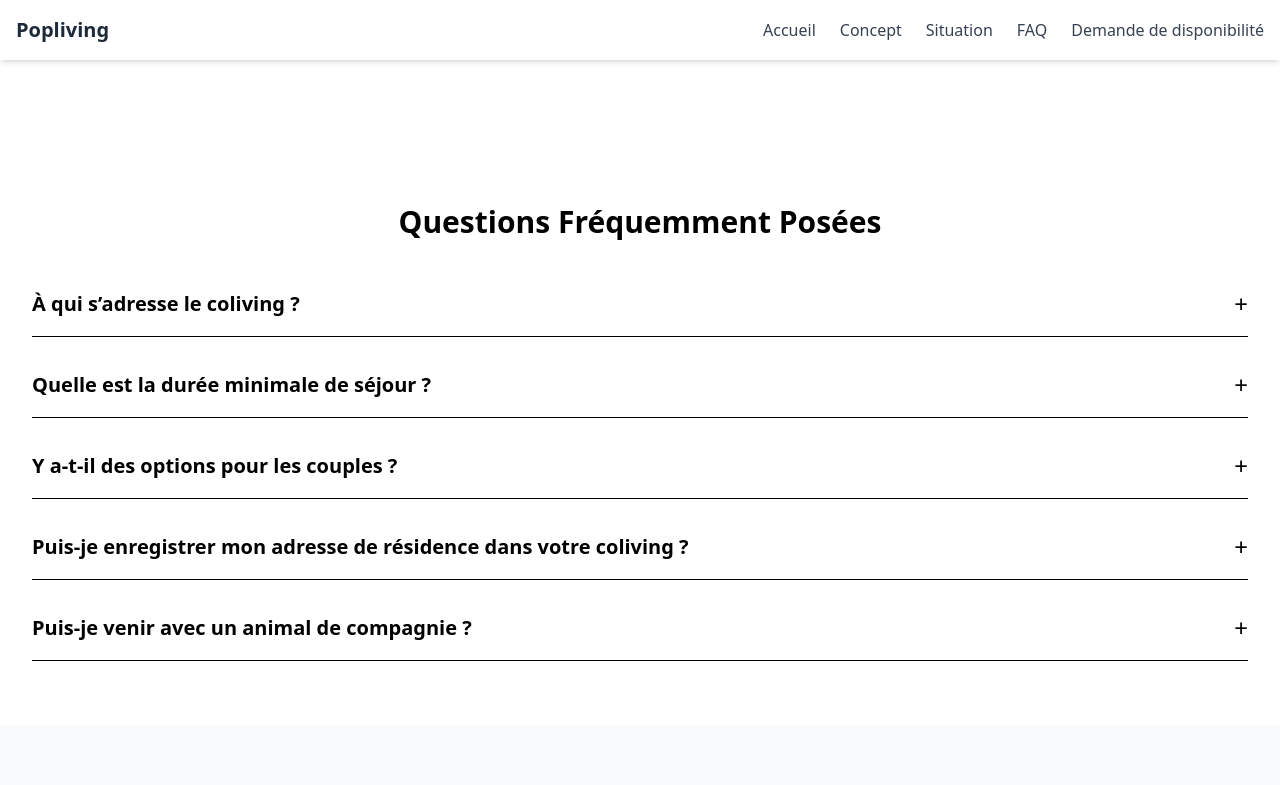
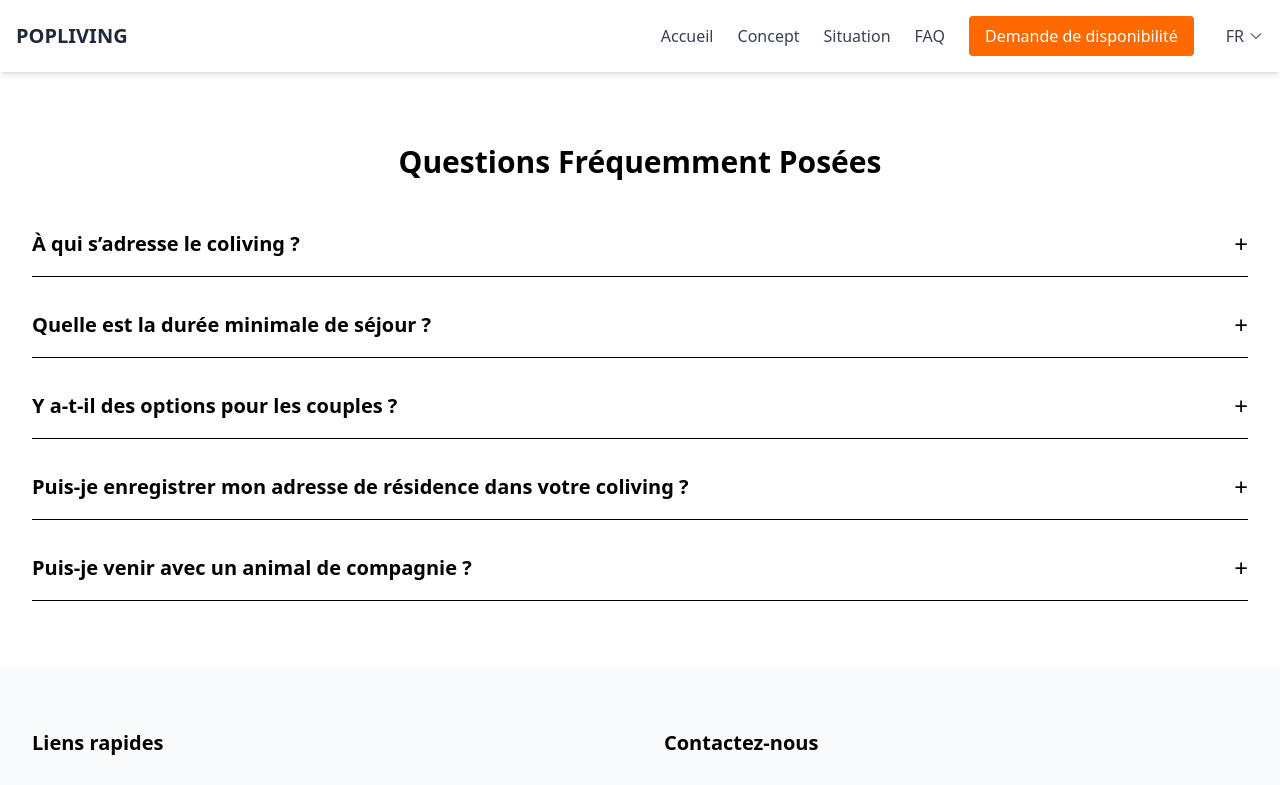
Before and after one commit to Guillaumeperrottet/popliving_v2, a Next.js app: page /faq in a window 1280 px wide. Shown: the top 785 px of the page. Built offline with nearby package versions, Linux system fonts and the light colour scheme.

Commit message:
manque plus que les langues

```diff
--- a/app/booking/page.jsx
+++ b/app/booking/page.jsx
@@ -51,8 +51,8 @@ export default function Booking() {
   return (
     <>
       <Navbar />
-      <main className="container mx-auto px-8 py-16">
-        <h1 className="text-3xl font-bold mb-8">Demande de disponibilité</h1>
+      <main className="container mx-auto px-8 py-22">
+        <h1 className="text-center text-3xl font-bold mb-8">Demande de disponibilité</h1>
         <form onSubmit={handleSubmit} className="space-y-6">
           <h2 className="text-xl font-semibold mb-4">Choisissez votre chambre</h2>
           <select
@@ -145,7 +145,7 @@ export default function Booking() {
           ></textarea>
           <button
             type="submit"
-            className="bg-red-500 hover:bg-red-600 text-white py-3 px-6 rounded-full shadow-md transition-transform duration-300 hover:scale-105"
+            className="bg-orange-500 hover:bg-orange-600 text-white py-2 px-6 rounded transition-colors duration-300"
           >
             Envoyer
           </button>
--- a/components/Hero.jsx
+++ b/components/Hero.jsx
@@ -4,7 +4,7 @@ import Image from 'next/image';
 
 export default function Hero() {
   return (
-    <section className="py-48 px-4 md:px-24">
+    <section className="pt-56 py-48 px-4 md:px-24">
       <div className="container mx-auto flex flex-col md:flex-row items-center gap-10">
         <div className="md:w-1/2 order-2 md:order-1">
           <h1 className="text-4xl md:text-5xl font-bold mb-6">L'habitat flexible, courte et longue durée</h1>
--- a/components/Navbar.jsx
+++ b/components/Navbar.jsx
@@ -2,51 +2,74 @@
 
 import { useState } from 'react';
 import { Bars3Icon, XMarkIcon } from '@heroicons/react/24/outline';
+import Link from 'next/link';
+import { ChevronDownIcon } from '@heroicons/react/24/solid';
 
 export default function Navbar() {
   const [menuOpen, setMenuOpen] = useState(false);
+  const [languageOpen, setLanguageOpen] = useState(false);
 
   return (
-    <nav className="relative flex justify-between items-center p-4 shadow-md bg-white z-50">
+    <nav className="fixed top-0 left-0 right-0 flex justify-between items-center p-4 shadow-md bg-white z-50">
       <div className="text-xl font-bold text-gray-800">
-        Popliving
+        <Link href="/">POPLIVING</Link>
       </div>
+
       {/* Menu pour écrans moyens et plus */}
-      <ul className="hidden md:flex space-x-6">
+      <div className="hidden md:flex items-center space-x-4">
+        <ul className="flex space-x-6 mr-6">
           <li>
-          <a href="/"
-              className="text-gray-700 transition">
+            <Link href="/" className="text-gray-700 hover:text-orange-500 transition">
               Accueil
-          </a>
+            </Link>
           </li>
           <li>
-          <a href="/concept"
-              className="text-gray-700 transition">
+            <Link href="/concept" className="text-gray-700 hover:text-orange-500 transition">
               Concept
-          </a>
+            </Link>
           </li>
           <li>
-          <a href="/situation"
-              className="text-gray-700 transition">
+            <Link href="/situation" className="text-gray-700 hover:text-orange-500 transition">
               Situation
-          </a>
+            </Link>
           </li>
           <li>
-          <a href="/faq"
-              className="text-gray-700 transition">
+            <Link href="/faq" className="text-gray-700 hover:text-orange-500 transition">
               FAQ
-          </a>
-        </li>
-        <li>
-          <a href="/booking"
-              className="text-gray-700 transition">
-            Demande de disponibilité
-          </a>
+            </Link>
           </li>
         </ul>
 
+        <Link href="/booking" className="bg-orange-500 hover:bg-orange-600 text-white px-4 py-2 rounded transition-colors">
+          Demande de disponibilité
+        </Link>
+
+        <div className="relative">
+          <button
+            onClick={() => setLanguageOpen(!languageOpen)}
+            className="flex items-center text-gray-700 hover:text-gray-900 ml-4"
+          >
+            FR <ChevronDownIcon className="h-4 w-4 ml-1" />
+          </button>
+
+          {languageOpen && (
+            <div className="absolute right-0 mt-2 w-24 bg-white shadow-lg rounded-md overflow-hidden z-20">
+              <button className="block w-full text-left px-4 py-2 text-gray-700 hover:bg-gray-100 transition">FR</button>
+              <button className="block w-full text-left px-4 py-2 text-gray-700 hover:bg-gray-100 transition">EN</button>
+              <button className="block w-full text-left px-4 py-2 text-gray-700 hover:bg-gray-100 transition">DE</button>
+              <button className="block w-full text-left px-4 py-2 text-gray-700 hover:bg-gray-100 transition">PT</button>
+              <button className="block w-full text-left px-4 py-2 text-gray-700 hover:bg-gray-100 transition">ES</button>
+            </div>
+          )}
+        </div>
+      </div>
+
       {/* Bouton du menu mobile */}
-      <div className="md:hidden">
+      <div className="md:hidden flex items-center">
+        <Link href="/booking" className="bg-orange-500 hover:bg-orange-600 text-white px-3 py-1 rounded text-sm mr-4 transition-colors">
+          Demande de disponibilité
+        </Link>
+
         <button
           onClick={() => setMenuOpen(!menuOpen)}
           className="focus:outline-none text-gray-700"
@@ -62,53 +85,56 @@ export default function Navbar() {
 
       {/* Menu mobile */}
       {menuOpen && (
-        <ul className="absolute top-16 left-0 w-full bg-white md:hidden flex flex-col items-center space-y-4 py-4 shadow-md z-40">
+        <div className="absolute top-16 left-0 w-full bg-white md:hidden flex flex-col space-y-4 py-4 shadow-md z-40">
+          <ul className="flex flex-col items-center space-y-4">
             <li className="w-full text-center">
-            <a
+              <Link
                 href="/"
                 className="block py-2 text-black hover:bg-gray-100 transition w-full"
                 onClick={() => setMenuOpen(false)}
               >
                 Accueil
-            </a>
+              </Link>
             </li>
             <li className="w-full text-center">
-            <a
+              <Link
                 href="/concept"
                 className="block py-2 text-black hover:bg-gray-100 transition w-full"
                 onClick={() => setMenuOpen(false)}
               >
                 Concept
-            </a>
+              </Link>
             </li>
             <li className="w-full text-center">
-            <a
+              <Link
                 href="/situation"
                 className="block py-2 text-black hover:bg-gray-100 transition w-full"
                 onClick={() => setMenuOpen(false)}
               >
                 Situation
-            </a>
+              </Link>
             </li>
             <li className="w-full text-center">
-            <a
+              <Link
                 href="/faq"
                 className="block py-2 text-black hover:bg-gray-100 transition w-full"
                 onClick={() => setMenuOpen(false)}
               >
                 FAQ
-            </a>
-          </li>
-          <li className="w-full text-center">
-            <a
-              href="/booking"
-              className="block py-2 text-black hover:bg-gray-100 transition w-full"
-              onClick={() => setMenuOpen(false)}
-            >
-              Demande de disponibilité
-            </a>
+              </Link>
             </li>
           </ul>
+
+          <div className="border-t border-gray-200 pt-4">
+            <div className="flex justify-center space-x-4">
+              <button className="text-gray-700 hover:text-gray-900">FR</button>
+              <button className="text-gray-700 hover:text-gray-900">EN</button>
+              <button className="text-gray-700 hover:text-gray-900">DE</button>
+              <button className="text-gray-700 hover:text-gray-900">PT</button>
+              <button className="text-gray-700 hover:text-gray-900">ES</button>
+            </div>
+          </div>
+        </div>
       )}
     </nav>
   );
```
Lines whose indentation alone changed are shown as unchanged.
